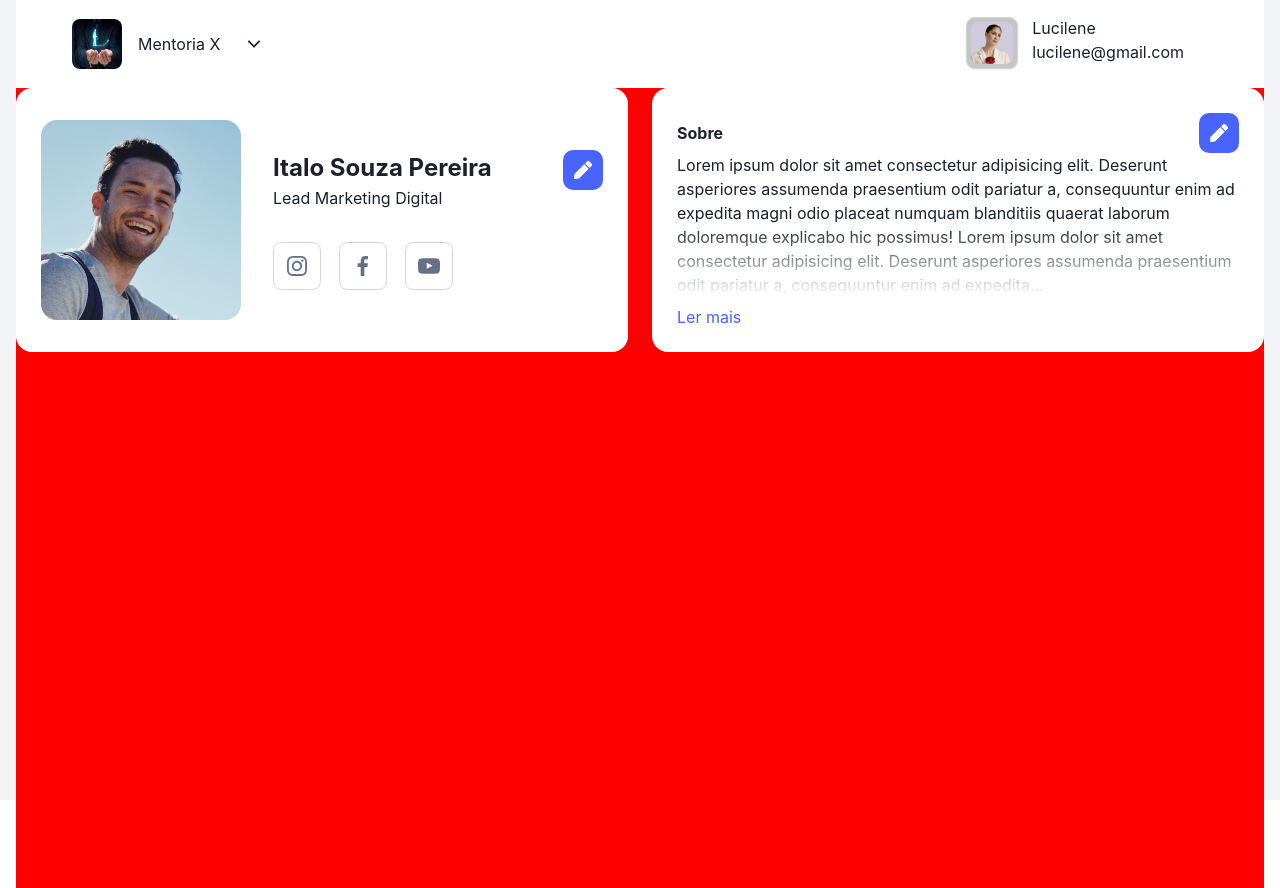
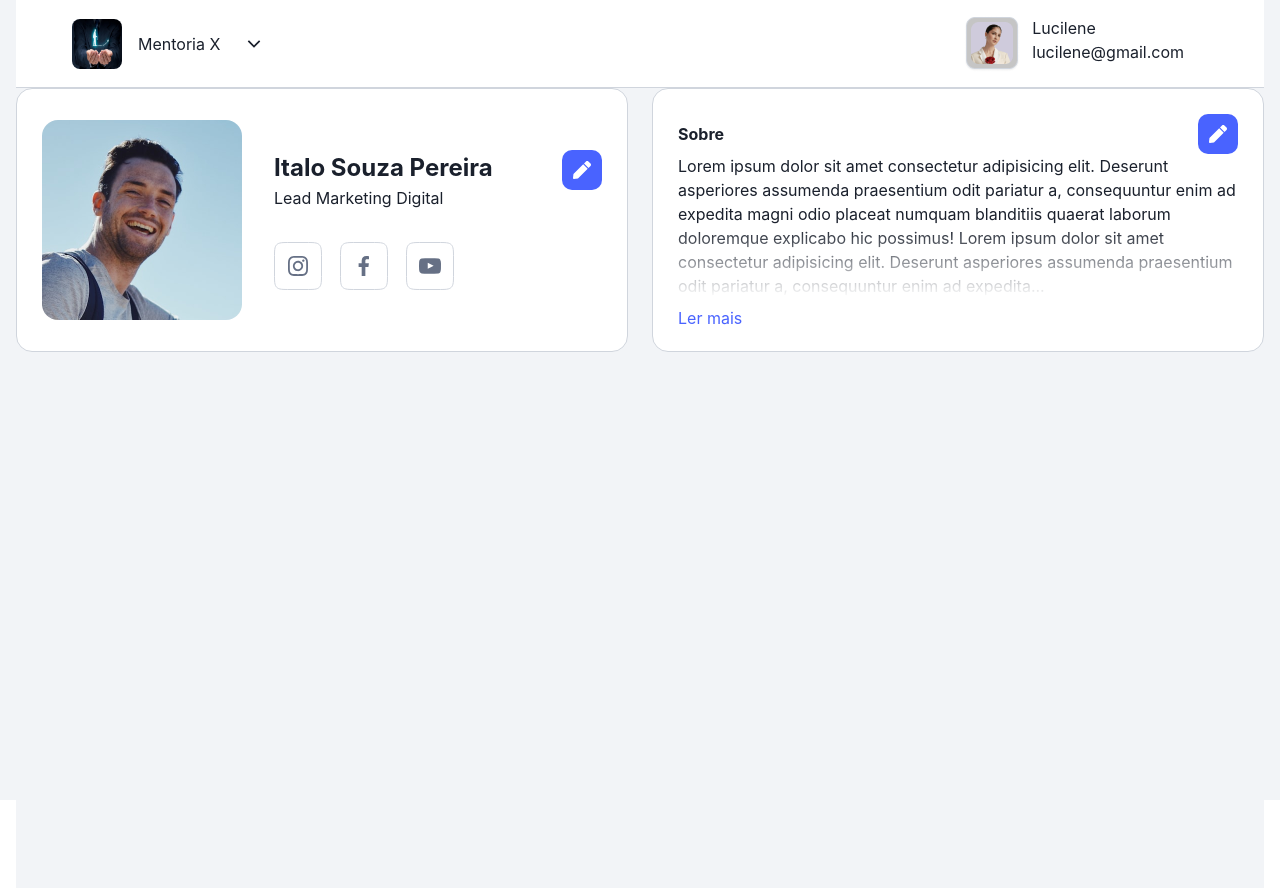
Before and after one commit to SterRoque/dashboard-frontend-challenge, a React (Vite) app: page / in a window 1280 px wide. Built offline with nearby package versions, Linux system fonts and the light colour scheme.

Commit message:
chore: add border color

```diff
--- a/src/components/AboutMentorCard/index.tsx
+++ b/src/components/AboutMentorCard/index.tsx
@@ -22,6 +22,8 @@ export function AboutMentorCard() {
          bgColor='white'
          borderRadius='16px'
          h={showFullText ? '100%' : '264px'}
+         borderColor='gray.50'
+         borderWidth='1px'
       >
          <Flex
             justify='space-between'
--- a/src/components/Header/index.tsx
+++ b/src/components/Header/index.tsx
@@ -4,7 +4,6 @@ import {
    Image,
    Popover,
    PopoverBody,
-   PopoverCloseButton,
    PopoverContent,
    PopoverHeader,
    PopoverTrigger,
@@ -24,6 +23,8 @@ export function Header() {
          justify='space-between'
          pr='80px'
          pl='56px'
+         borderBottomColor='gray.50'
+         borderBottomWidth='1px'
       >
          <Flex
             align='center'
--- a/src/components/MentorProfileCard/index.tsx
+++ b/src/components/MentorProfileCard/index.tsx
@@ -13,6 +13,8 @@ export function MentorProfile() {
          h='264px'
          borderRadius='16px'
          p='25px'
+         borderColor='gray.50'
+         borderWidth='1px'
       >
          <Flex
             gap='32px'
--- a/src/components/SectionMentor/index.tsx
+++ b/src/components/SectionMentor/index.tsx
@@ -7,7 +7,7 @@ export function SectionMentor() {
       <Grid
          w='100%'
          h='100%'
-         bgColor='red'
+         bgColor='gray.100'
          templateRows='repeat(2, 1fr)'
          templateColumns='repeat(2, 1fr)'
          gap='24px'
```
